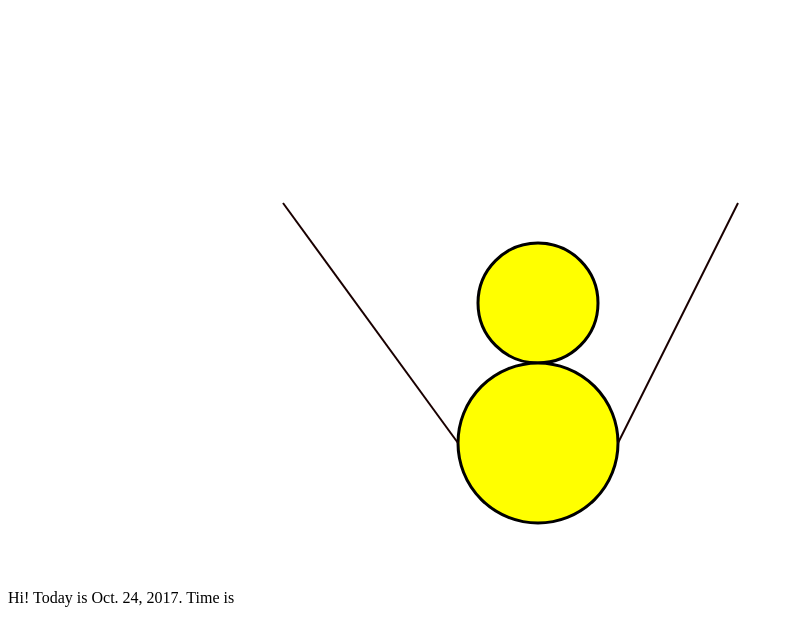
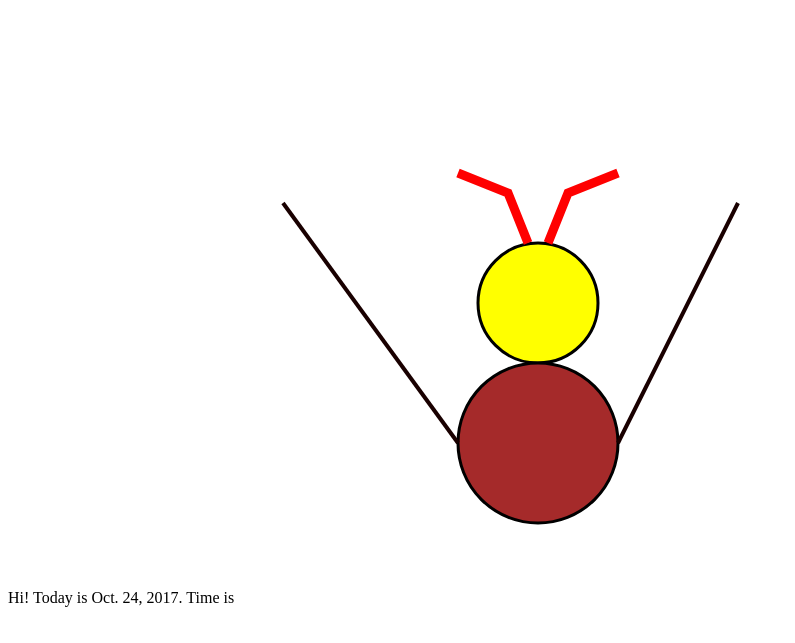
Before and after one commit to NTU-CSX-D3JS/d00541007, a plain HTML site: page index.html in a window 1280 px wide. Shown: the part 5-648 px from the top of the page, without its empty margins (0-795 px from the left). Drawn offline with nearby package versions, Linux system fonts and the light colour scheme.

Commit message:
snow boy with hair

```diff
--- a/index.html
+++ b/index.html
@@ -17,12 +17,18 @@
 		d3.select("body").append("spen").text("y")
 		! 怎知道spen什麼意思? google"spen w3 school"
 	</script>
+
   <svg height="600" width="600">
   <circle cx="300" cy="300" r="60" stroke="black" stroke-width="3" fill="yellow" />
-  <circle cx="300" cy="440" r="80" stroke="black" stroke-width="3" fill="yellow" />
-  <line x1="380" y1="440" x2="500" y2="200" style="stroke:rgb(25,0,0);stroke-width:2" />
-  <line x1="220" y1="440" x2="45" y2="200" style="stroke:rgb(25,0,0);stroke-width:2" />
+  <circle cx="300" cy="440" r="80" stroke="black" stroke-width="3" fill="brown" />
+  <line x1="380" y1="440" x2="500" y2="200" style="stroke:rgb(25,0,0);stroke-width:4" />
+  <line x1="220" y1="440" x2="45" y2="200" style="stroke:rgb(25,0,0);stroke-width:4" />
 
+  <polyline points="220,170 270,190 290,240"
+  style="fill:none;stroke:red;stroke-width:9" />
+
+  <polyline points="380,170 330,190 310,240"
+  style="fill:none;stroke:red;stroke-width:9" />
 
 </body>
 </html>
```
